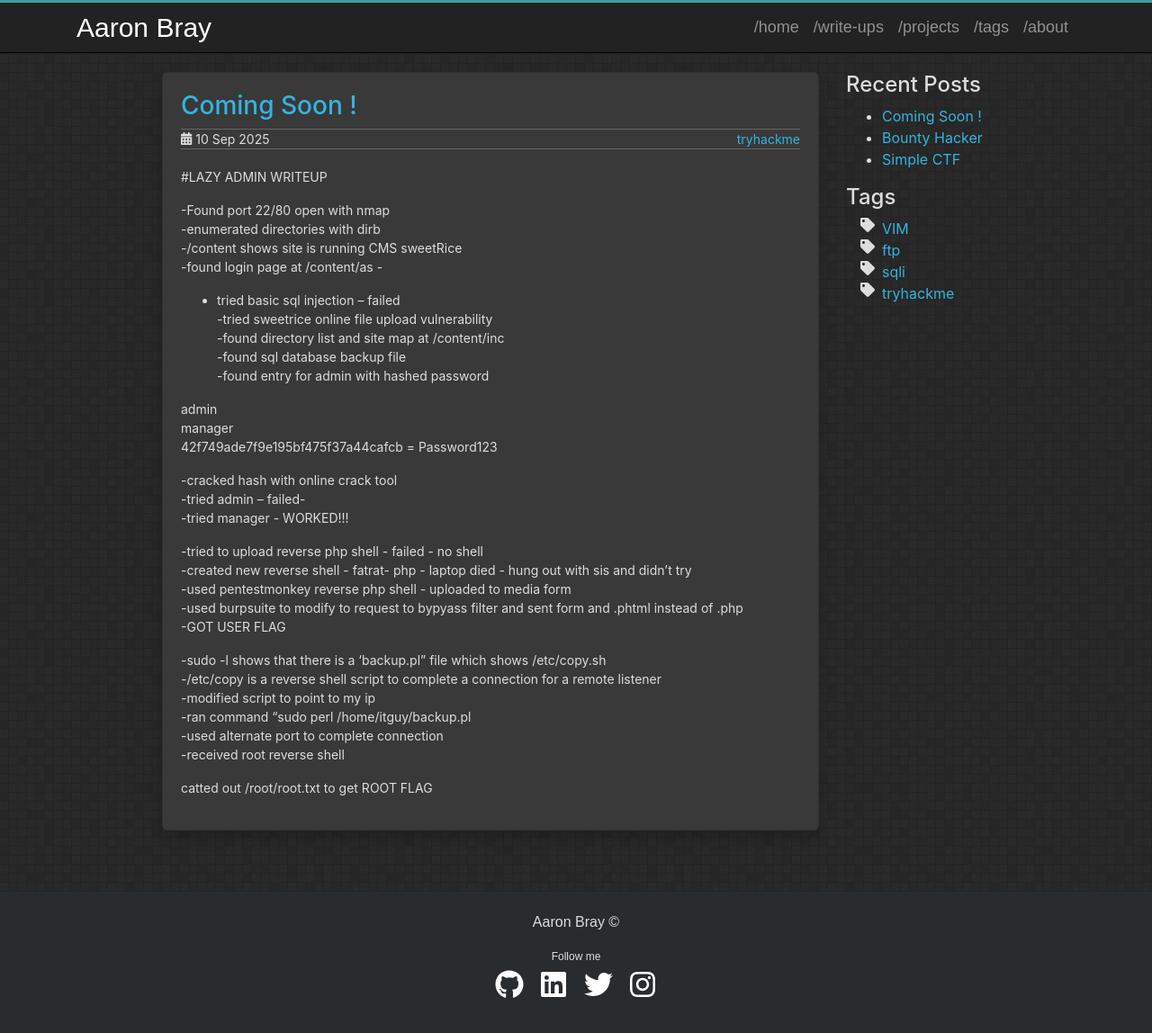
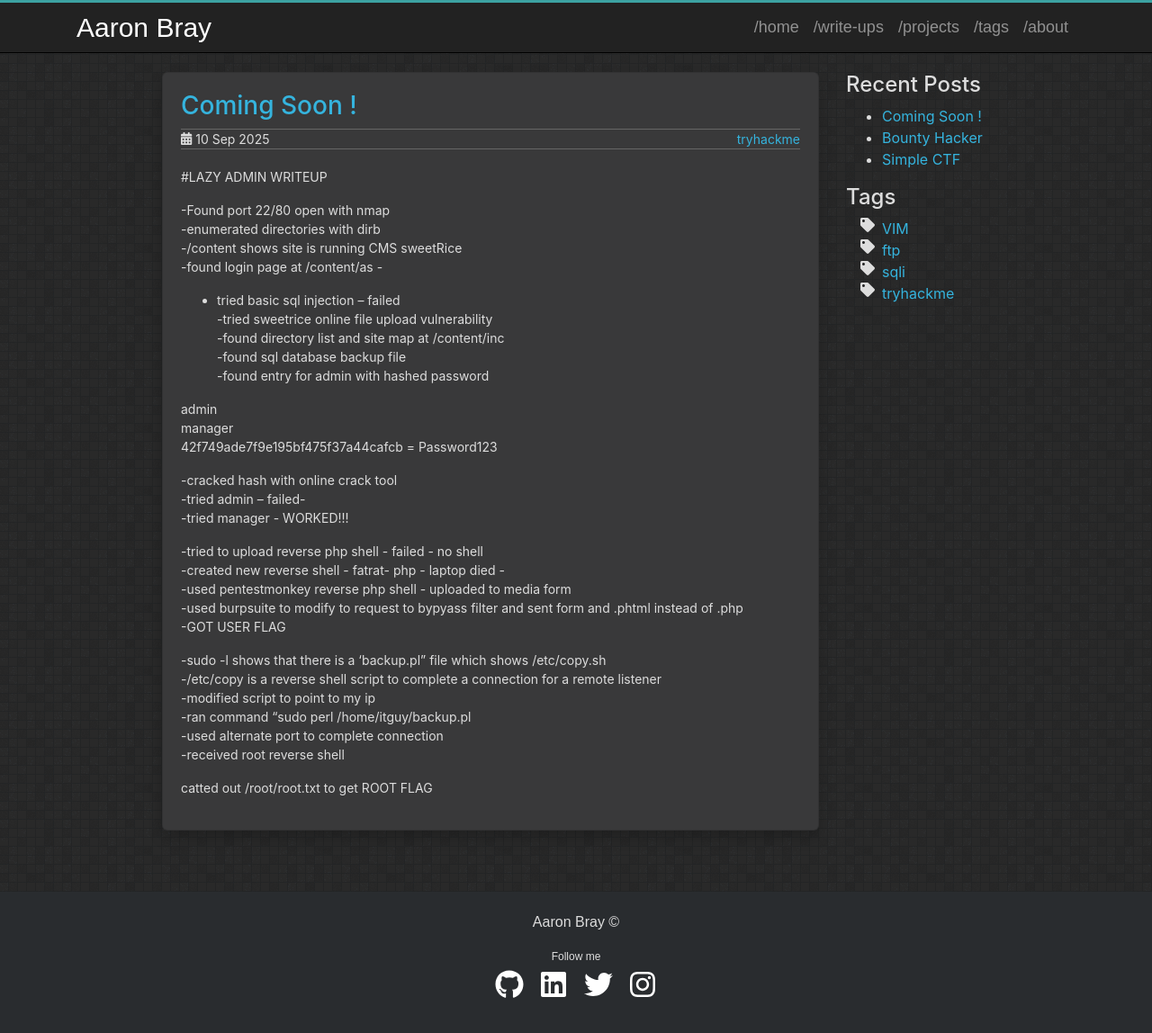
Before and after one commit to AaronBray/AaronBray.github.io, a Jekyll site: the page built from _posts/2025-09-10-Lazy-Admin.md, in a window 1280 px wide and 1173 px high. Shown: the top 1148 px of the window at 90% size. Built offline with Jekyll 4.4.1, drawn with Linux system fonts in a browser that asks for light colours.

Commit message:
Update 2025-09-10-Lazy-Admin.md

```diff
--- a/_posts/2025-09-10-Lazy-Admin.md
+++ b/_posts/2025-09-10-Lazy-Admin.md
@@ -28,7 +28,7 @@
 -tried manager - WORKED!!!
 
 -tried to upload reverse php shell - failed - no shell
--created new reverse shell - fatrat- php - laptop died - hung out with sis and didn't try
+-created new reverse shell - fatrat- php - laptop died -
 -used pentestmonkey reverse php shell - uploaded to media form
 -used burpsuite to modify to request to bypyass filter and sent form and .phtml instead of .php
 -GOT USER FLAG
```
